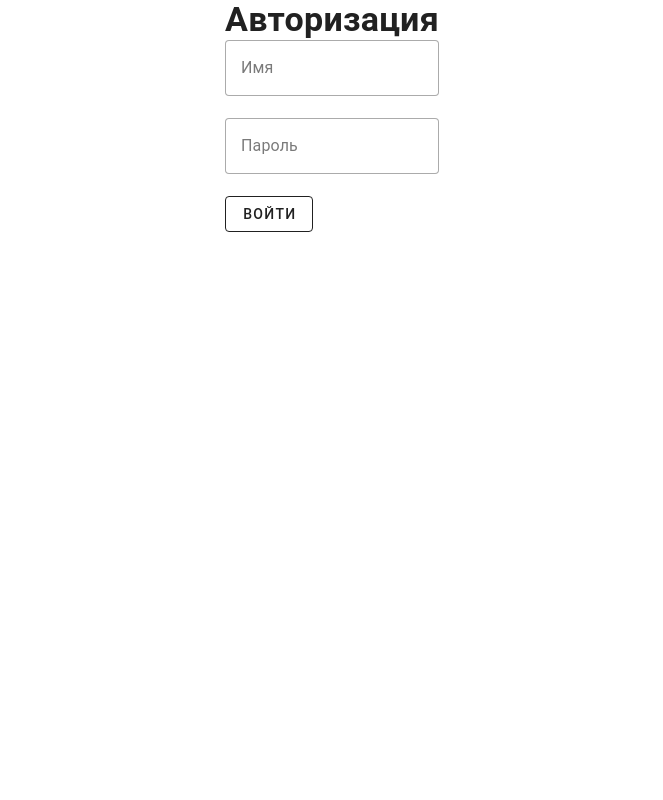
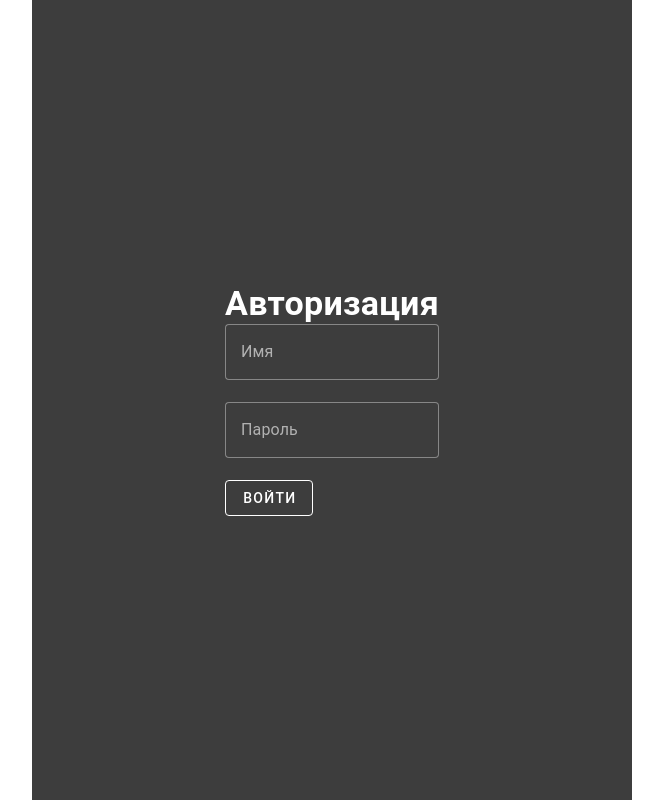
Before and after one commit to kvantorium-vlz-it/tehnostrelka-2025-team-2, a Nuxt app in the folder frontend/: page / in a window 1280 px wide. Shown: the whole page, without its empty margins (308-971 px from the left). Built offline with nearby package versions, Linux system fonts and the light colour scheme.

Commit message:
Доделал авторизацию на vuetify, баг с фоном

```diff
--- a/frontend/components/AuthForm.vue
+++ b/frontend/components/AuthForm.vue
@@ -1,31 +1,43 @@
 <script setup>
+import { ref } from 'vue'
+
 const name = ref('')
 const password = ref('')
 const valid = ref(false)
+const message = ref('')
 
 const nameRules = [
     value => {
         if (value) return true
-
         return 'Имя обязательно.'
     },
     value => {
         if (value?.length <= 20) return true
-
-        return 'Имя должно не может состоять из 20+ символов'
+        return 'Имя не может состоять из 20+ символов'
     },
 ]
 
 const passwordRules = [
     value => {
         if (value) return true
-
         return 'Пароль обязателен.'
     },
 ]
+
+const login = () => {
+    if (valid.value) {
+        if (name.value === "admin" && password.value === "123456") {
+            message.value = 'Успешная авторизация';
+            window.location.href = 'https://google.com'
+        } else {
+            message.value = 'Неверное имя пользователя или пароль.';
+        }
+    }
+}
 </script>
 
 <template>
+    <div class="app-container">
         <v-form v-model="valid">
             <h1 class="text-h4 text-center font-weight-bold">Авторизация</h1>
             <v-text-field
@@ -43,9 +55,33 @@ const passwordRules = [
                 label="Пароль"
                 required
                 variant="outlined"
+                type="password"
             ></v-text-field>
-        <v-btn variant="outlined">
+            <v-btn @click="login" variant="outlined">
                 Войти
             </v-btn>
+            <div v-if="message" class="message">{{ message }}</div>
         </v-form>
+    </div>
 </template>
+
+<style scoped>
+.app-container {
+  background-color: rgb(61, 61, 61); /* Черный фон для контейнера */
+  min-height: 100vh; /* Минимальная высота 100% от высоты видимой области */
+  display: flex;
+  align-items: center; /* Вертикальное центрирование */
+  justify-content: center; /* Горизонтальное центрирование */
+  color: white; /* Цвет текста */
+  width: 90%; /* Ширина контейнера (можно настроить по своему вкусу) */
+  max-width: 1024px; /* Максимальная ширина, чтобы форма не становилась слишком широкой */
+  margin: 0 auto; /* Центрирование контейнера на странице */
+  padding: 20px; /* Отступы внутри контейнера */
+}
+
+.message {
+    color: red;
+    text-align: center;
+    margin-top: 10px;
+}
+</style>
```
Lines whose indentation alone changed are shown as unchanged.
